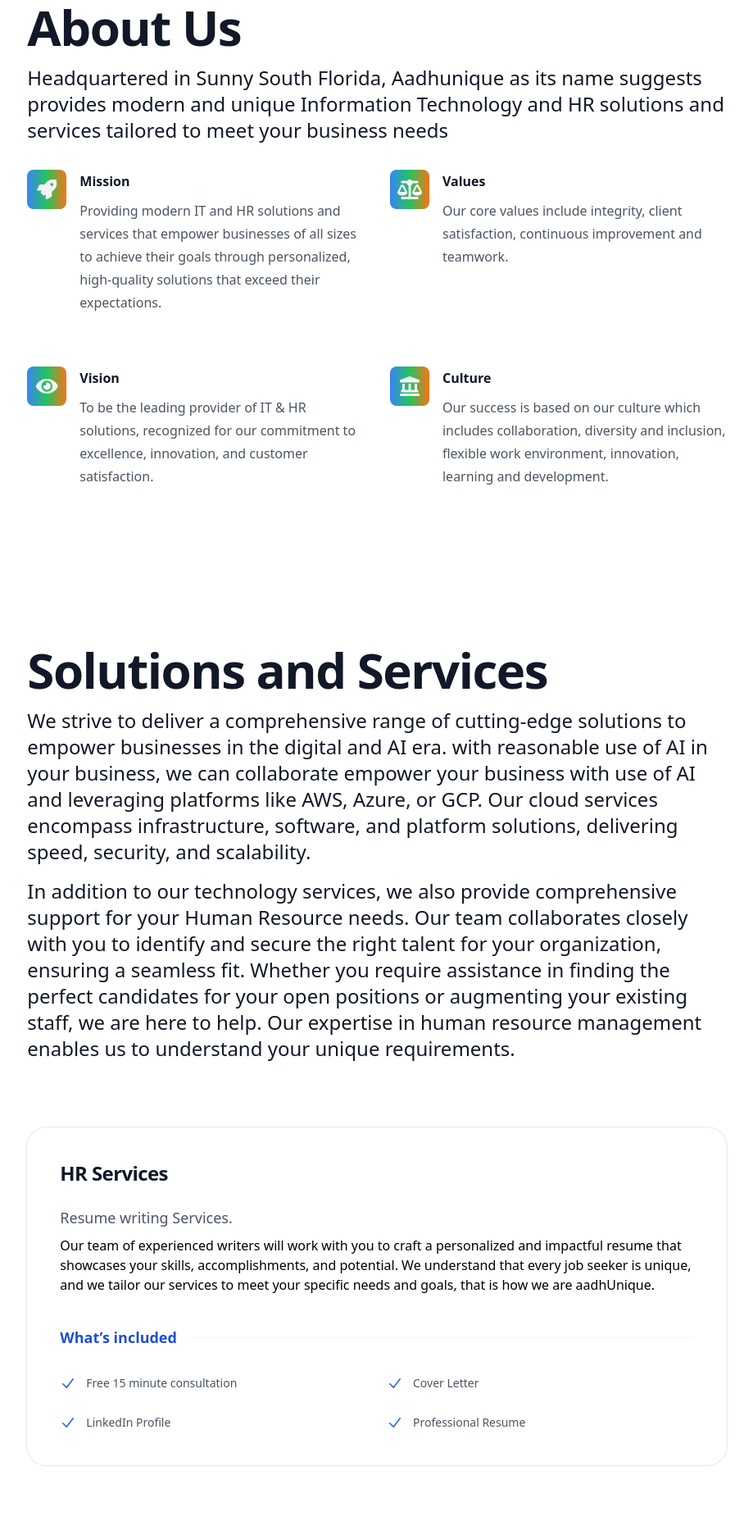
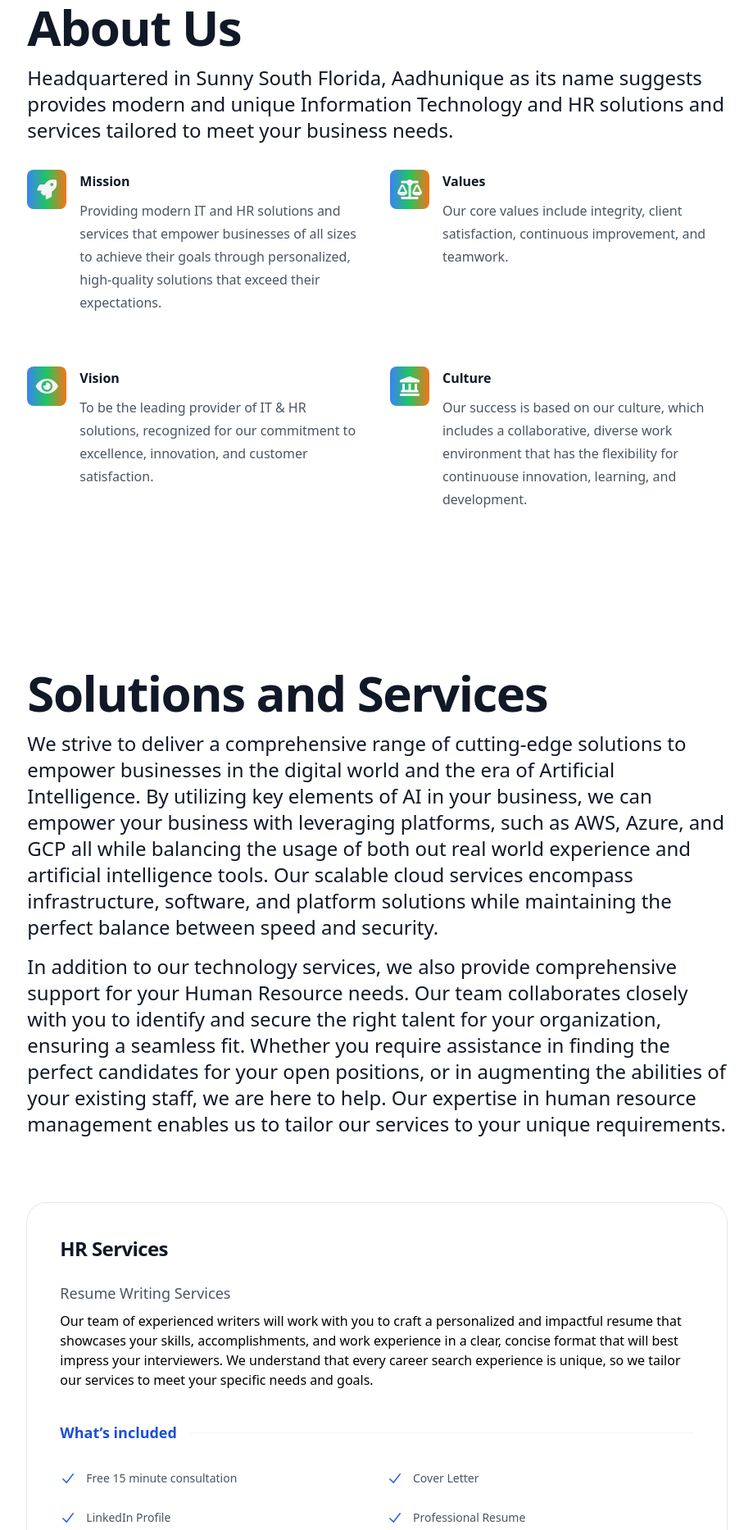
Before and after one commit to aunique-developer/static-site, a website: page index.html in a window 1280 px wide. Shown: the part 1066-2932 px from the top of the page at 82% size, without its empty margins (180-1099 px from the left). Drawn offline with Linux system fonts and the light colour scheme.

Commit message:
Gramar Edits

```diff
--- a/index.html
+++ b/index.html
@@ -136,7 +136,7 @@
         </h2>
         <p class="pt-4 pb-4 text-2xl text-gray-900">
           Headquartered in Sunny South Florida, Aadhunique as its name suggests provides modern and unique Information
-          Technology and HR solutions and services tailored to meet your business needs
+          Technology and HR solutions and services tailored to meet your business needs.
         </p>
         <dl class="pt-4 grid max-w-xl grid-cols-1 gap-x-8 gap-y-10 lg:max-w-none lg:grid-cols-2 lg:gap-y-16">
           <div class="relative pl-16">
@@ -163,7 +163,7 @@
               Values
             </dt>
             <dd class="mt-2 text-base leading-7 text-gray-600">Our core values include integrity, client satisfaction,
-              continuous improvement and teamwork.</dd>
+              continuous improvement, and teamwork.</dd>
           </div>
 
           <div class="relative pl-16">
@@ -188,8 +188,8 @@
               </div>
               Culture
             </dt>
-            <dd class="mt-2 text-base leading-7 text-gray-600">Our success is based on our culture which includes
-              collaboration, diversity and inclusion, flexible work environment, innovation, learning and development.
+            <dd class="mt-2 text-base leading-7 text-gray-600">Our success is based on our culture, which includes
+              a collaborative, diverse work environment that has the flexibility for continuouse innovation, learning, and development.
             </dd>
           </div>
         </dl>
@@ -202,18 +202,18 @@
       <div class="mx-auto mt-8 max-w-2xl sm:mt-20 lg:mt-24 lg:max-w-4xl">
 
         <h2 class="text-4xl font-bold tracking-tight text-gray-900 sm:text-6xl">Solutions and Services</h2>
-        <p class="pt-4 text-2xl text-gray-900">We strive to deliver a comprehensive range of cutting-edge solutions to empower businesses in the digital and AI era.
-          with reasonable use of AI in your business, we can collaborate empower your business with use of AI and leveraging platforms like AWS, Azure, or GCP. Our cloud services encompass infrastructure, software, and platform solutions, delivering speed, security, and scalability.</p>
+        <p class="pt-4 text-2xl text-gray-900">We strive to deliver a comprehensive range of cutting-edge solutions to empower businesses in the digital world and the era of Artificial Intelligence.
+          By utilizing key elements of AI in your business, we can empower your business with leveraging platforms, such as AWS, Azure, and GCP all while balancing the usage of both out real world experience and artificial intelligence tools. Our scalable cloud services encompass infrastructure, software, and platform solutions while maintaining the perfect balance between speed and security.</p>
         <p class="pt-4 text-2xl text-gray-900">In addition to our technology services, we also provide comprehensive support for your Human Resource needs.
-          Our team collaborates closely with you to identify and secure the right talent for your organization, ensuring a seamless fit. Whether you require assistance in finding the perfect candidates for your open positions or augmenting your existing staff, we are here to help. Our expertise in human resource management enables us to understand your unique requirements.</p>
+          Our team collaborates closely with you to identify and secure the right talent for your organization, ensuring a seamless fit. Whether you require assistance in finding the perfect candidates for your open positions, or in augmenting the abilities of your existing staff, we are here to help. Our expertise in human resource management enables us to tailor our services to your unique requirements.</p>
 
         <div class="mx-auto max-w-2xl rounded-3xl ring-1 ring-gray-200 lg:mb-24 sm:mt-20 lg:mx-0 lg:flex lg:max-w-none">
           <div class="p-8 sm:p-10 lg:flex-auto">
             <h3 class="text-2xl font-bold tracking-tight text-gray-900">HR Services</h3>
-            <p class="mt-6 mb-2 text-lg text-base leading-7 text-gray-600">Resume writing Services.</p>
+            <p class="mt-6 mb-2 text-lg text-base leading-7 text-gray-600">Resume Writing Services</p>
             <p>Our team of experienced writers will work with you to craft a personalized and impactful resume that
-              showcases your skills, accomplishments, and potential. We understand that every job seeker is unique,
-              and we tailor our services to meet your specific needs and goals, that is how we are aadhUnique.</p>
+              showcases your skills, accomplishments, and work experience in a clear, concise format that will best impress your interviewers.
+              We understand that every career search experience is unique, so we tailor our services to meet your specific needs and goals.</p>
             <div class="mt-10 flex items-center gap-x-4">
               <h4 class="flex-none text-lg font-semibold leading-6 text-blue-700">What’s included</h4>
               <div class="h-px flex-auto bg-gray-100"></div>
@@ -261,9 +261,9 @@
         <div class="mx-auto max-w-2xl rounded-3xl ring-1 ring-gray-200 lg:mb-24 sm:mt-20 lg:mx-0 lg:flex lg:max-w-none">
           <div class="p-8 sm:p-10 lg:flex-auto">
             <h3 class="text-2xl font-bold tracking-tight text-gray-900">Technology Services</h3>
-            <p class="mt-6 mb-2 text-lg text-base leading-7 text-gray-600">Custom Technology Services.</p>
-            <p>We are skilled understanding the fundamental Technology unique needs,
-              and we customize and align with your goals, that is how we are aadhUnique.</p>
+            <p class="mt-6 mb-2 text-lg text-base leading-7 text-gray-600">Custom Technology Services</p>
+            <p>Our skills and expereinces allows us to understanding your unique technology needs,
+              enabling us to create the perfect balance of human-AI collaboration in your digital workspace.</p>
             <div class="mt-10 flex items-center gap-x-4">
               <h4 class="flex-none text-lg font-semibold leading-6 text-blue-700">What’s included</h4>
               <div class="h-px flex-auto bg-gray-100"></div>
```
